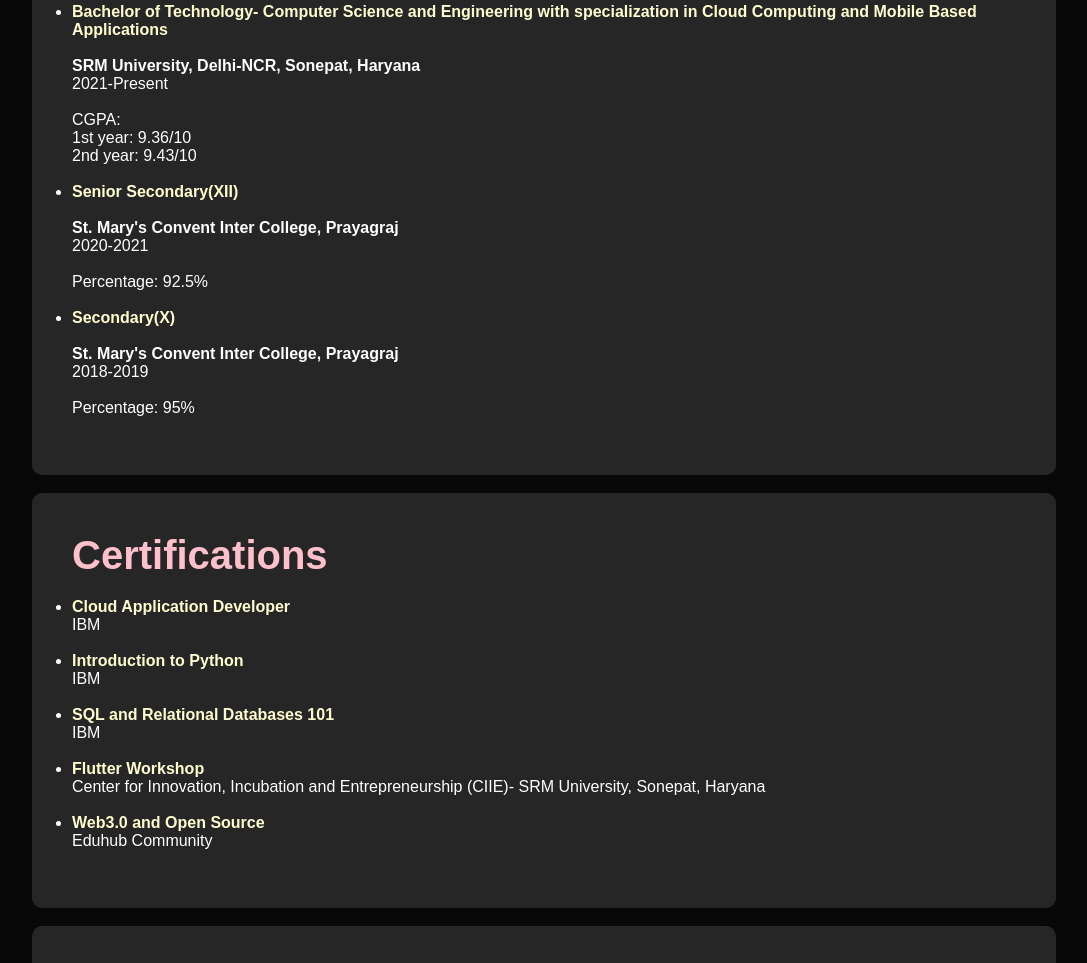
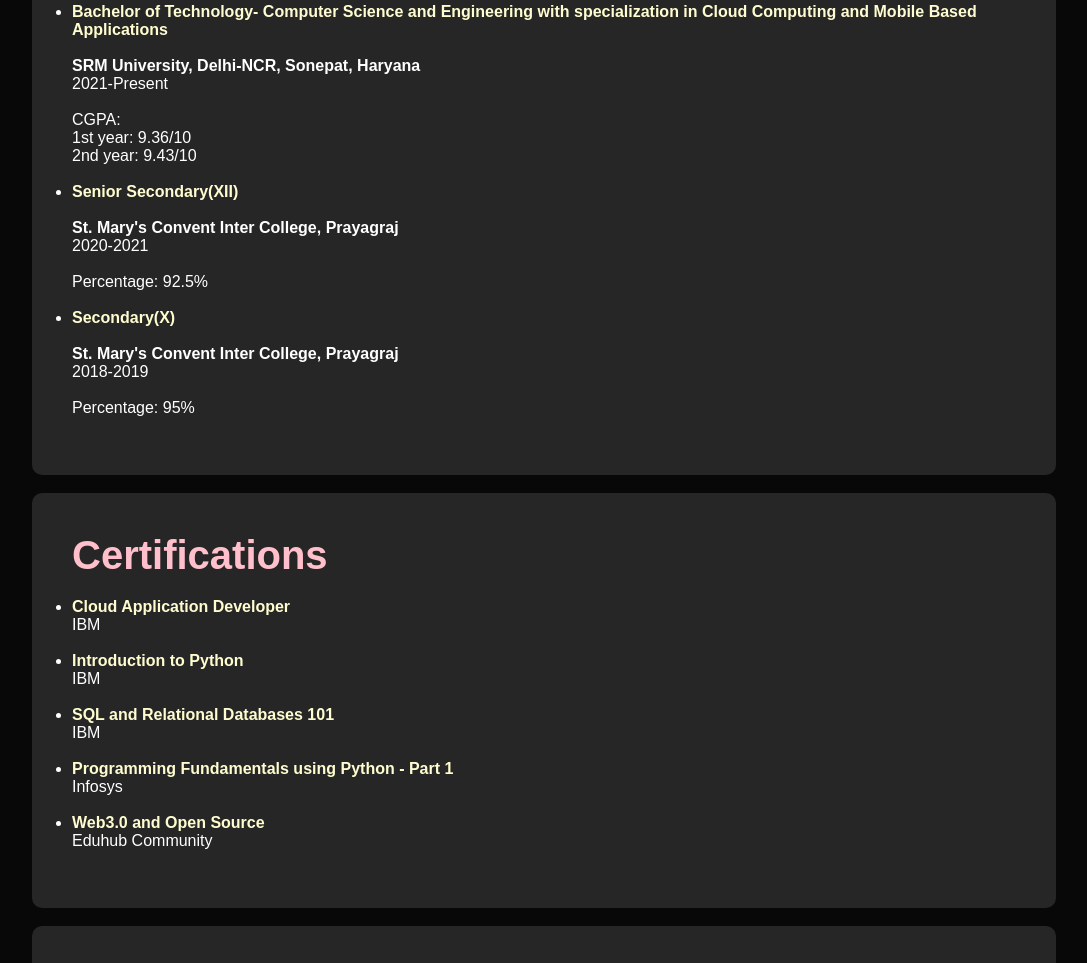
Before and after one commit to prashansa-erica-prakash/Portfolio-Website, a plain HTML site: page index.html in a window 1280 px wide. Shown: the part 2097-3060 px from the top of the page, without its empty margins (96-1183 px from the left). Drawn offline with Linux system fonts and the light colour scheme.

Commit message:
Update index.html
Updated the certifications

```diff
--- a/index.html
+++ b/index.html
@@ -155,9 +155,7 @@
             <li><p class="col1"><b>Cloud Application Developer</b></p>IBM</li><br>
             <li><p class="col1"><b>Introduction to Python</b></p>IBM</li><br>
             <li><p class="col1"><b>SQL and Relational Databases 101</b></p>IBM</li><br>
-            <li><p class="col1"><b>Flutter Workshop</b></p>Center for Innovation, Incubation and
-                Entrepreneurship (CIIE)- SRM University,
-                Sonepat, Haryana</li><br>
+            <li><p class="col1"><b>Programming Fundamentals using Python - Part 1</b></p>Infosys</li><br>
             <li><p class="col1"><b>Web3.0 and Open Source</b></p>Eduhub Community</li><br>
         </ul>
 </div><br>
```
